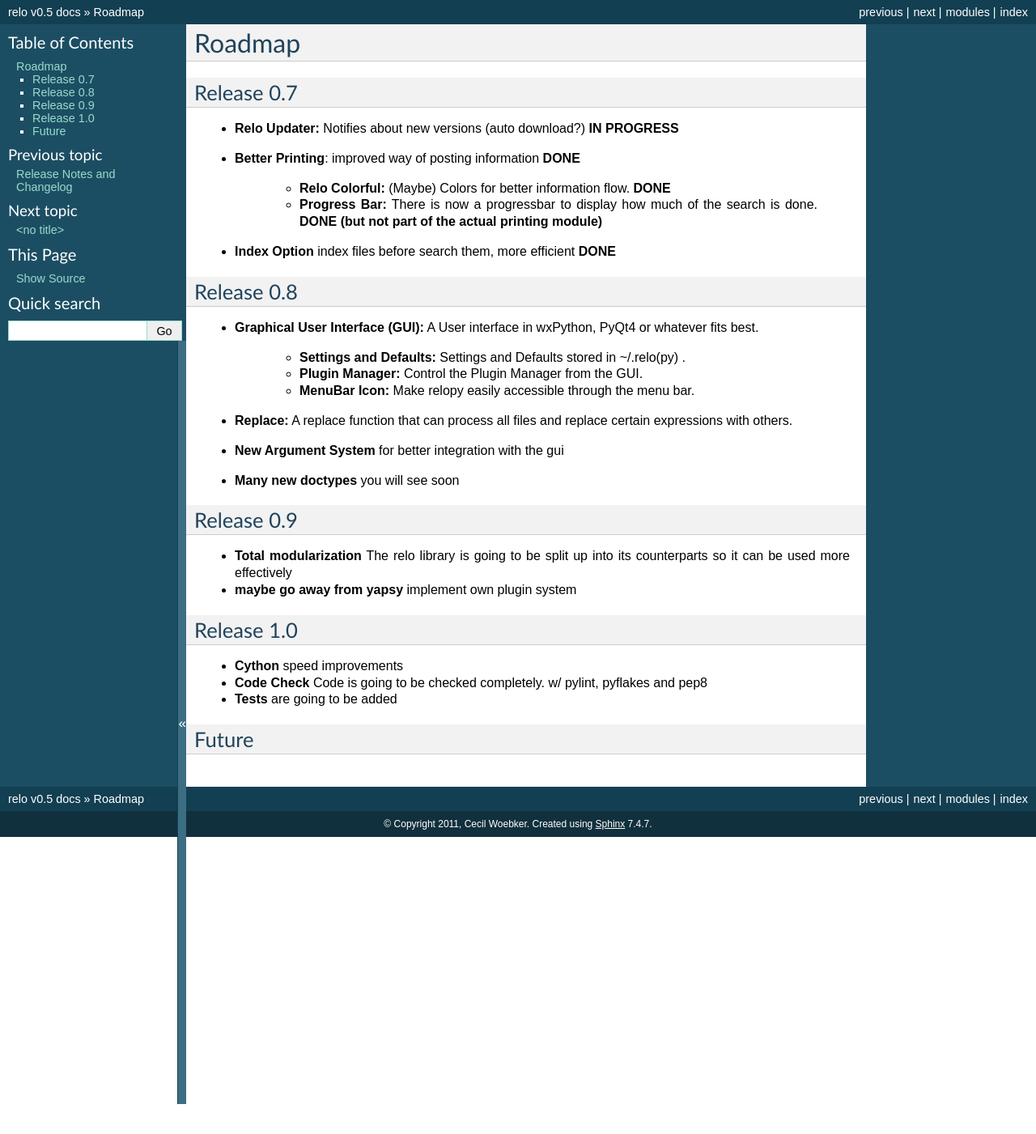
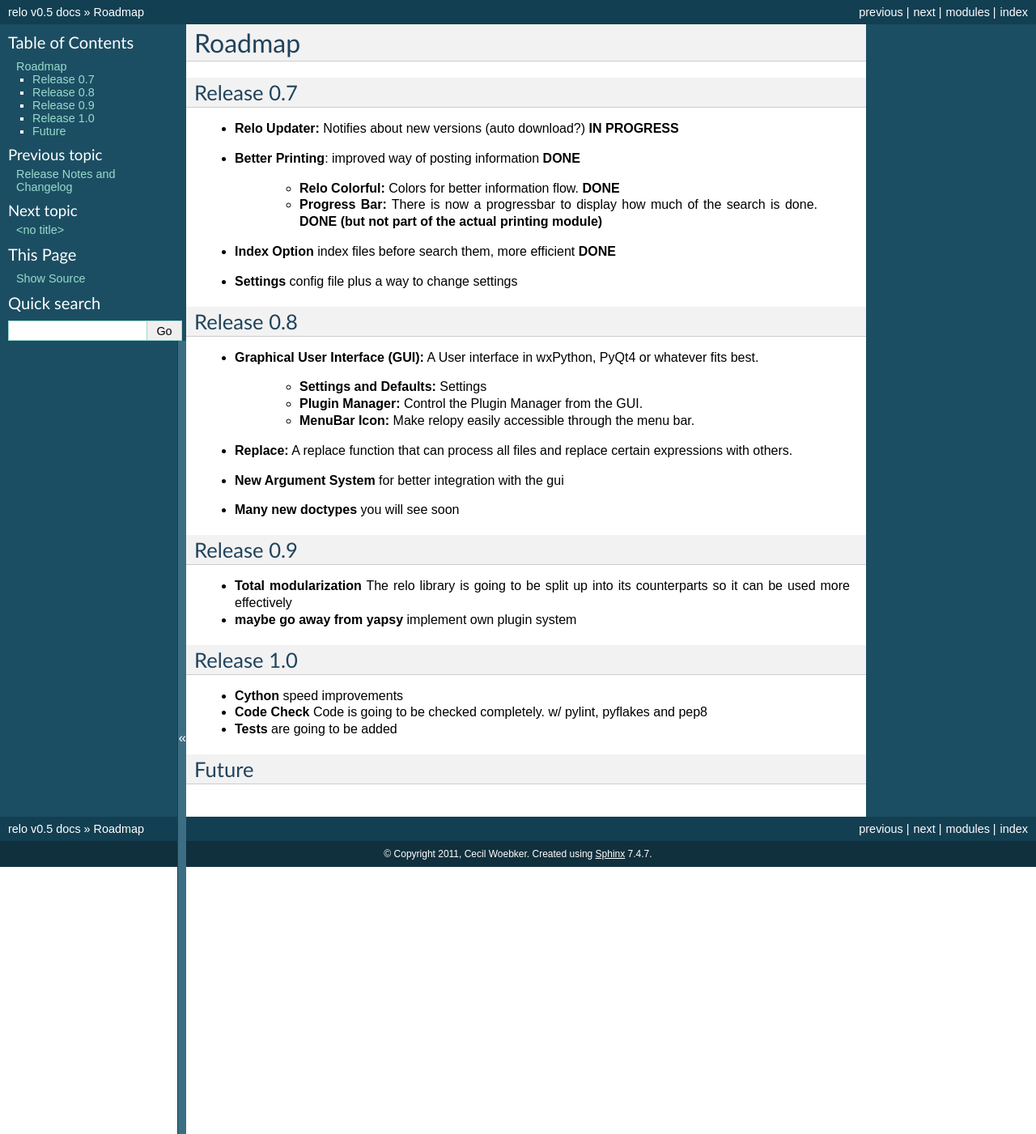
Before and after one commit to cwoebker/relo, a Sphinx documentation site: the page built from docs/roadmap.rst, in a window 1280 px wide. Shown: the whole page at 81% size. Built offline with Sphinx 7.4.7, drawn with Linux system fonts in a browser that asks for light colours; before the commit the page ends 1364 px from its top, so only the background shows below that.

Commit message:
docs….

```diff
--- a/docs/contact.rst
+++ b/docs/contact.rst
@@ -4,11 +4,11 @@ Contact
 
 .. rubric:: About the author
 
-.. image:: _static/avatar.png
+.. image:: http://www.gravatar.com/avatar/08f391968a5dcd91795e388f76f867f4?s=64
     :alt: Photo
     :class: floatright
 
-Hello, my name is *Cecil Woebker* (aka *cwoebker*), author of `Relo <http://cwoebker.github.com/relo>`_.
+Hello, my name is *Cecil Woebker* (aka *cwoebker*), author of `Relo <http://cwoebker.com/relo>`_.
 I'm 16 years old and originally form Germany. But now I am visiting
 a high school in the United States. Python is my favorite language, but I
 also code in c++ and html/css. Watch me on `twitter <http://twitter.com/cwoebker>`_
--- a/docs/roadmap.rst
+++ b/docs/roadmap.rst
@@ -13,10 +13,12 @@ Release 0.7
 
 * **Better Printing**: improved way of posting information **DONE**
 
-    * **Relo Colorful:** (Maybe) Colors for better information flow. **DONE**
+    * **Relo Colorful:** Colors for better information flow. **DONE**
     * **Progress Bar:** There is now a progressbar to display how much of the search is done. **DONE (but not part of the actual printing module)**
 
 * **Index Option** index files before search them, more efficient **DONE**
+
+* **Settings** config file plus a way to change settings
 
 
 Release 0.8
@@ -24,14 +26,13 @@ Release 0.8
 
 * **Graphical User Interface (GUI):** A User interface in wxPython, PyQt4 or whatever fits best.
 
-    * **Settings and Defaults:** Settings and Defaults stored in ~/.relo(py) .
+    * **Settings and Defaults:** Settings
     * **Plugin Manager:** Control the Plugin Manager from the GUI.
     * **MenuBar Icon:** Make relopy easily accessible through the menu bar.
 
 * **Replace:** A replace function that can process all files and replace certain expressions with others.
 
 * **New Argument System** for better integration with the gui
-
 
 * **Many new doctypes** you will see soon
 
```
